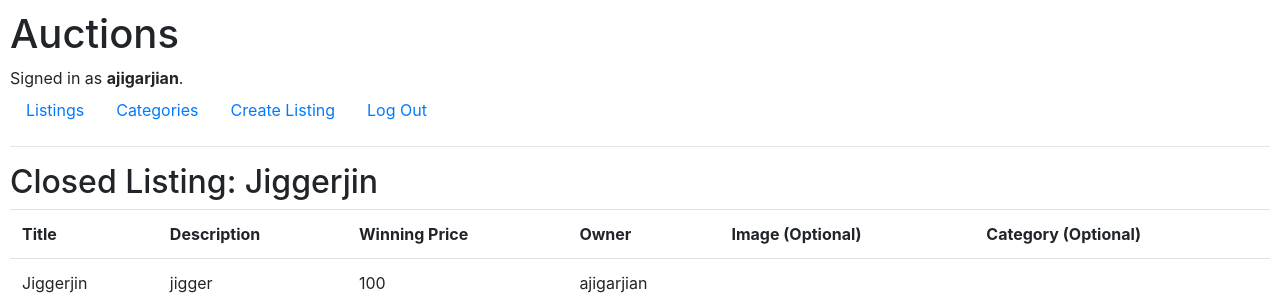
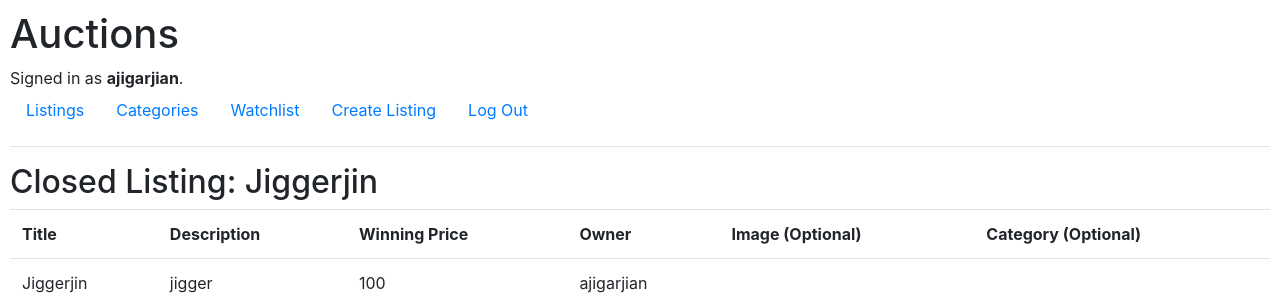
Before and after one commit to ajigarjian/CS50w, a Django app: page /listing/1 in a window 1280 px wide. Shown: the top 306 px of the page. Run offline with Django 3.2, Linux system fonts and the light colour scheme; a user stored in the database is signed in; data comes from the database, SQL or seed files in the repository; both versions use the stored data as it was after the commit; some libraries are stand-ins or nearby versions.

Commit message:
finished

```diff
--- a/Week 4/Project 2/commerce/auctions/admin.py
+++ b/Week 4/Project 2/commerce/auctions/admin.py
@@ -1,8 +1,9 @@
 from django.contrib import admin
-from .models import User, Listing, Bid
+from .models import User, Listing, Bid, Watchlist
 
 # Register your models here.
 
 admin.site.register(User)
 admin.site.register(Listing)
 admin.site.register(Bid)
+admin.site.register(Watchlist)
--- a/Week 4/Project 2/commerce/auctions/templates/auctions/layout.html
+++ b/Week 4/Project 2/commerce/auctions/templates/auctions/layout.html
@@ -27,6 +27,9 @@
 
             {% if user.is_authenticated %}
                 <li class="nav-item">
+                    <a class="nav-link" href="{% url 'watchlist' %}">Watchlist</a>
+                </li>
+                <li class="nav-item">
                     <a class="nav-link" href="{% url 'create' %}">Create Listing</a>
                 </li>
                 <li class="nav-item">
--- a/Week 4/Project 2/commerce/auctions/templates/auctions/listing.html
+++ b/Week 4/Project 2/commerce/auctions/templates/auctions/listing.html
@@ -45,6 +45,18 @@
         {% if user.is_authenticated %}
 
             {% if listing.active == True %}
+
+                <form action="{%url 'listing' id %}" method="POST">
+                    {% csrf_token %}
+                    <label for="description">
+                        {% if not watchlist_record %}
+                            Add to Watchlist:
+                        {% else %}
+                            Remove from Watchlist:
+                        {% endif %}
+                    </label>
+                    <input type="submit" value="Toggle" name="watchlistToggle">
+                </form>
 
                 {% if listing.owner != user %}
 
--- a/Week 4/Project 2/commerce/auctions/urls.py
+++ b/Week 4/Project 2/commerce/auctions/urls.py
@@ -10,5 +10,6 @@ urlpatterns = [
     path("create", views.create, name="create"),
     path("listing/<int:id>", views.listing, name="listing"),
     path("category", views.category, name="category"),
-    path("category/<str:category>", views.category, name="category")
+    path("category/<str:category>", views.category, name="category"),
+    path("watchlist", views.watchlist, name="watchlist")
 ]
--- a/Week 4/Project 2/commerce/auctions/views.py
+++ b/Week 4/Project 2/commerce/auctions/views.py
@@ -5,6 +5,7 @@ from django.shortcuts import render
 from django.urls import reverse
 from django import forms
 from django.core.exceptions import ValidationError
+from django.contrib.auth.decorators import login_required
 
 from .models import User, Listing, Bid, Comment, Watchlist
 
@@ -15,6 +16,8 @@ CATEGORIES = [
     ('Electronics', 'Electronics'),
     ('Home', 'Home'),
 ]
+
+# Django Forms
 
 class NewListingForm(forms.Form):
     title = forms.CharField()
@@ -28,6 +31,11 @@ class NewBidForm(forms.Form):
 
 class NewCommentForm(forms.Form):
     comment = forms.CharField(label="Add Comment")
+
+class WatchlistForm(forms.Form):
+    toggle = forms.BooleanField(required=False, label="Toggle Watchlist")
+
+# Views
 
 def index(request):
     return render(request, "auctions/index.html", {
@@ -55,7 +63,7 @@ def login_view(request):
     else:
         return render(request, "auctions/login.html")
 
-
+@login_required
 def logout_view(request):
     logout(request)
     return HttpResponseRedirect(reverse("index"))
@@ -86,7 +94,7 @@ def register(request):
     else:
         return render(request, "auctions/register.html")
 
-
+@login_required
 def create(request):
 
     #if user is accessing create view after submitting a form:
@@ -121,8 +129,6 @@ def create(request):
         "form": NewListingForm()
     })
 
-
-
 def listing(request, id):
 
     # get the listing object associated with the listing view we are on
@@ -145,6 +151,17 @@ def listing(request, id):
 
             listing.active = False
             listing.save()
+
+        elif 'watchlistToggle' in request.POST:
+
+            form = WatchlistForm(request.POST)
+
+            if not Watchlist.objects.filter(listing = listing, user = request.user):
+                watchlist_record = Watchlist(listing = listing, user = request.user)
+                watchlist_record.save()
+
+            elif Watchlist.objects.filter(listing = listing, user = request.user):
+                Watchlist.objects.filter(listing = listing, user = request.user).first().delete()
 
         elif 'bidSubmit' in request.POST:
 
@@ -174,6 +191,8 @@ def listing(request, id):
         "listing": listing,
         "form": NewBidForm(),
         "comment_form": NewCommentForm(),
+        "watchlist_form": WatchlistForm(),
+        "watchlist_record": Watchlist.objects.filter(listing = listing, user = request.user).first(),
         "listing_bids": Bid.objects.filter(listing = listing),
         "listing_comments": Comment.objects.filter(listing = listing),
         "user": request.user
@@ -191,3 +210,11 @@ def category(request, category=None):
         "category": category,
         "listings": listings
     })
+
+@login_required
+def watchlist(request):
+    watchlist = Watchlist.objects.filter(user = request.user)
+
+    return render(request, "auctions/watchlist.html", {
+        "watchlist": watchlist
+    })
```
Also changed, not shown: Week 4/Project 2/commerce/auctions/templates/auctions/watchlist.html (added, +33 -0 lines), Week 4/Project 2/commerce/db.sqlite3.
